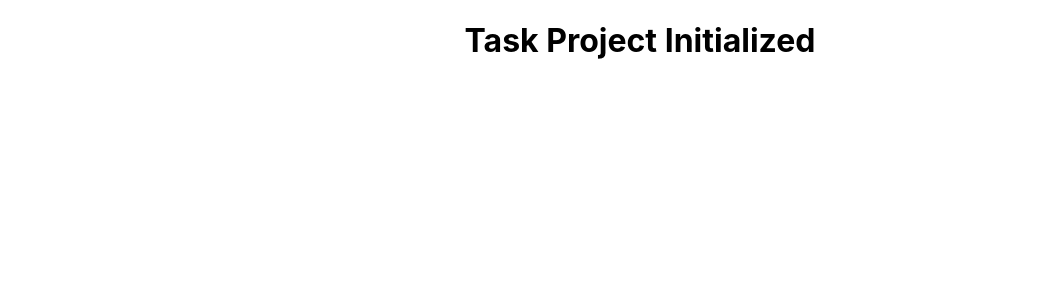
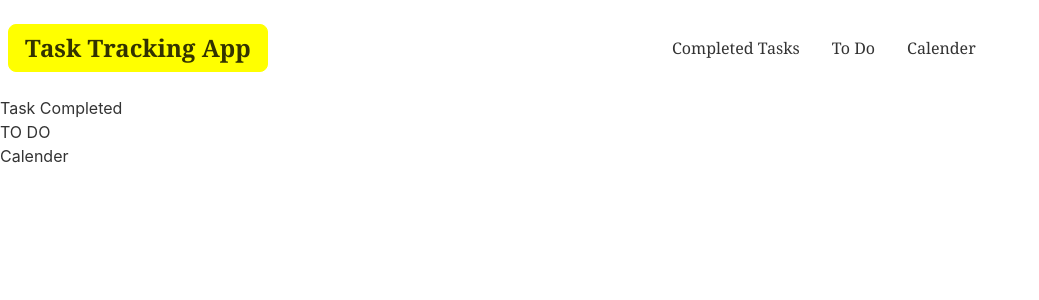
Before and after one commit to shawon-MG/demo-job-task-project, a React (Create React App) app: page / in a window 1280 px wide. Shown: the top 300 px of the page, without its empty margins (0-1039 px from the left). Built offline with nearby package versions, Linux system fonts and the light colour scheme.

Commit message:
navigation bar + HashLink + NotFound Page --added

```diff
--- a/package.json
+++ b/package.json
@@ -6,8 +6,11 @@
     "@testing-library/jest-dom": "^5.14.1",
     "@testing-library/react": "^13.0.0",
     "@testing-library/user-event": "^13.2.1",
+    "daisyui": "^2.17.0",
     "react": "^18.2.0",
     "react-dom": "^18.2.0",
+    "react-router-dom": "6",
+    "react-router-hash-link": "^2.4.3",
     "react-scripts": "5.0.1",
     "web-vitals": "^2.1.0"
   },
@@ -34,5 +37,8 @@
       "last 1 firefox version",
       "last 1 safari version"
     ]
+  },
+  "devDependencies": {
+    "tailwindcss": "^3.1.4"
   }
 }
--- a/public/index.html
+++ b/public/index.html
@@ -24,7 +24,7 @@
       work correctly both with client-side routing and a non-root public URL.
       Learn how to configure a non-root public URL by running `npm run build`.
     -->
-    <title>React App</title>
+    <title>Task Tracking App</title>
   </head>
   <body>
     <noscript>You need to enable JavaScript to run this app.</noscript>
--- a/src/App.css
+++ b/src/App.css
@@ -1,3 +1,7 @@
+@tailwind base;
+@tailwind components;
+@tailwind utilities;
+
 .App {
   text-align: center;
 }
--- a/src/App.js
+++ b/src/App.js
@@ -1,9 +1,18 @@
+import { Route, Routes } from 'react-router-dom';
 import './App.css';
+import Home from './components/Home';
+import NotFound from './components/NotFound';
 
 function App() {
   return (
-    <div className="App">
-      <h1> Task Project Initialized </h1>
+    <div className='max-w-7xl mx-auto h-screen'>
+
+      <Routes>
+
+        <Route path='/' element={<Home />}> </Route>
+
+        <Route path='*' element={<NotFound />}></Route>
+      </Routes>
     </div>
   );
 }
--- /dev/null
+++ b/src/components/Calender.js
@@ -0,0 +1,11 @@
+import React from 'react';
+
+const Calender = () => {
+    return (
+        <div id="calender">
+            <h1> Calender </h1>
+        </div>
+    );
+};
+
+export default Calender;
--- /dev/null
+++ b/src/components/CompletedTask.js
@@ -0,0 +1,11 @@
+import React from 'react';
+
+const CompletedTask = () => {
+    return (
+        <div id="completed-task">
+            <h1> Task Completed </h1>
+        </div>
+    );
+};
+
+export default CompletedTask;
--- /dev/null
+++ b/src/components/Header.js
@@ -0,0 +1,44 @@
+import React from 'react';
+import { Link } from 'react-router-dom';
+import { HashLink } from 'react-router-hash-link';
+
+const Header = () => {
+
+    const menuItems = <>
+
+
+
+        <li> <HashLink smooth to='/#completed-task'> Completed Tasks </HashLink> </li>
+        <li> <HashLink smooth to='/#to-do'> To Do </HashLink> </li>
+        <li> <HashLink smooth to='/#calender'> Calender </HashLink> </li>
+
+
+    </>
+    return (
+
+        <div className="navbar bg-base-100">
+
+            <div className="navbar-start">
+                <div className="dropdown">
+                    <label tabIndex="0" className="btn btn-ghost lg:hidden">
+                        <svg xmlns="http://www.w3.org/2000/svg" className="h-5 w-5" fill="none" viewBox="0 0 24 24" stroke="currentColor"><path strokeLinecap="round" strokeLinejoin="round" strokeWidth="2" d="M4 6h16M4 12h8m-8 6h16" /></svg>
+                    </label>
+                    <ul tabIndex="0" className="menu menu-compact dropdown-content mt-3 p-2 shadow bg-base-100 rounded-box w-52 font-serif">
+                        {menuItems}
+                    </ul>
+                </div>
+                <Link to='/' className="btn btn-primary normal-case text-2xl font-serif "> Task Tracking App </Link>
+            </div>
+
+            <div className="navbar-center hidden lg:flex">
+                <ul className="menu menu-horizontal p-4 font-serif">
+                    {menuItems}
+                </ul>
+            </div>
+
+        </div>
+
+    );
+};
+
+export default Header;
--- /dev/null
+++ b/src/components/Home.js
@@ -0,0 +1,19 @@
+import React from 'react';
+import Calender from './Calender';
+import CompletedTask from './CompletedTask';
+import Header from './Header';
+import ToDo from './ToDo';
+
+const Home = () => {
+    return (
+        <div>
+            <Header />
+
+            <CompletedTask />
+            <ToDo />
+            <Calender />
+        </div>
+    );
+};
+
+export default Home;
--- /dev/null
+++ b/src/components/NotFound.js
@@ -0,0 +1,15 @@
+import React from 'react';
+
+const NotFound = () => {
+    return (
+        <div>
+            <div class="mockup-window border bg-base-300 w-1/2 mx-auto mt-8">
+                <div class=" grid grid-cols-1 justify-center items-center px-2 py-8 bg-base-200">
+                    <h1 className='text-2xl font-bold py-4 text-center'>Page Not Found <span className=' bg-red-600 font-bold text-white p-2 rounded-xl'> 404 </span></h1>
+                </div>
+            </div>
+        </div>
+    );
+};
+
+export default NotFound;
--- /dev/null
+++ b/src/components/ToDo.js
@@ -0,0 +1,11 @@
+import React from 'react';
+
+const ToDo = () => {
+    return (
+        <div id="to-do">
+            <h1> TO DO</h1>
+        </div>
+    );
+};
+
+export default ToDo;
--- a/src/index.js
+++ b/src/index.js
@@ -3,12 +3,15 @@ import ReactDOM from 'react-dom/client';
 import './index.css';
 import App from './App';
 import reportWebVitals from './reportWebVitals';
-
+import { BrowserRouter } from "react-router-dom";
 const root = ReactDOM.createRoot(document.getElementById('root'));
 root.render(
-  <React.StrictMode>
-    <App />
-  </React.StrictMode>
+
+  <BrowserRouter>
+    <React.StrictMode>
+      <App />
+    </React.StrictMode>
+  </BrowserRouter>
 );
 
 // If you want to start measuring performance in your app, pass a function
--- /dev/null
+++ b/tailwind.config.js
@@ -0,0 +1,23 @@
+/** @type {import('tailwindcss').Config} */
+module.exports = {
+  content: ["./src/**/*.{html,js}"],
+  theme: {
+    extend: {},
+  },
+  daisyui: {
+    themes: [
+      {
+        taskTheme: {
+          primary: "yellow",
+          secondary: "#f6d860",
+          accent: "#37cdbe",
+          neutral: "#3d4451",
+          "base-100": "#ffffff",
+        },
+      },
+      "dark",
+      "cupcake",
+    ],
+  },
+  plugins: [require("daisyui")],
+}
```
Also changed, not shown: 1 other file (tests, documents, lock files or other folders).
